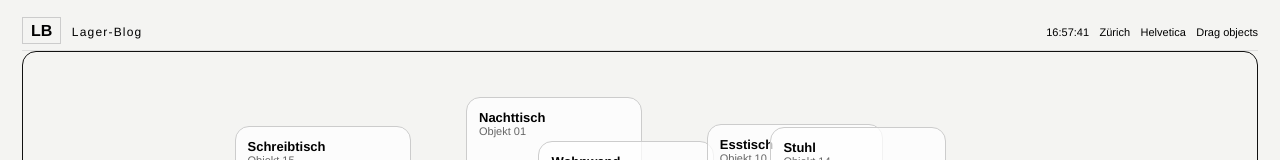
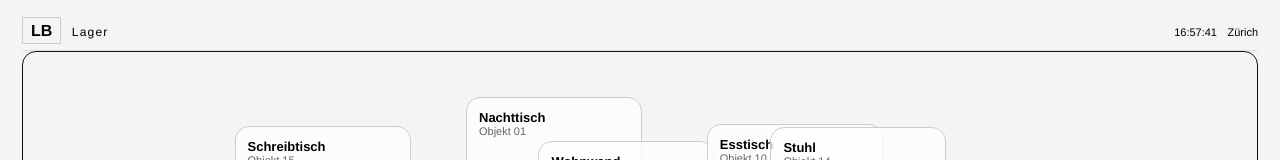
Before and after one commit to evaelisarova-blip/lager, a plain HTML site: page index.html in a window 1280 px wide. Shown: the top 160 px of the page. Drawn offline with Linux system fonts and the light colour scheme.

Commit message:
Update index.html

```diff
--- a/index.html
+++ b/index.html
@@ -11,13 +11,11 @@
     <header class="topbar">
       <div class="brand">
         <span class="brand__mark">LB</span>
-        <span class="brand__name">Lager-Blog</span>
+        <span class="brand__name">Lager</span>
       </div>
       <div class="meta">
         <span id="clock" class="meta__item">—</span>
         <span class="meta__item">Zürich</span>
-        <span class="meta__item">Helvetica</span>
-        <span class="meta__item">Drag objects</span>
       </div>
     </header>
     <main class="floor" id="floor">
```
